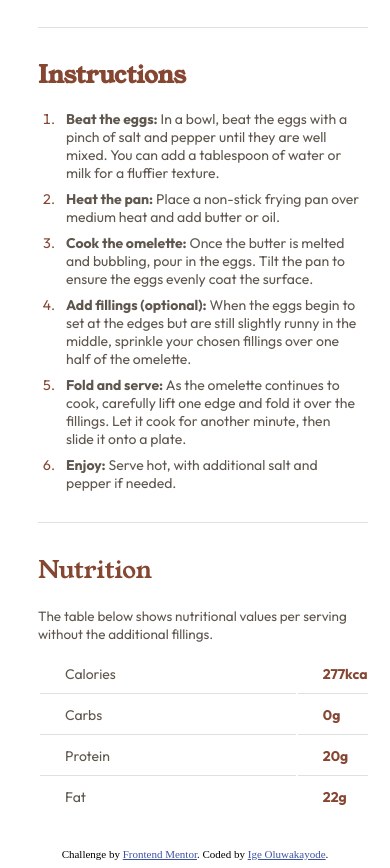
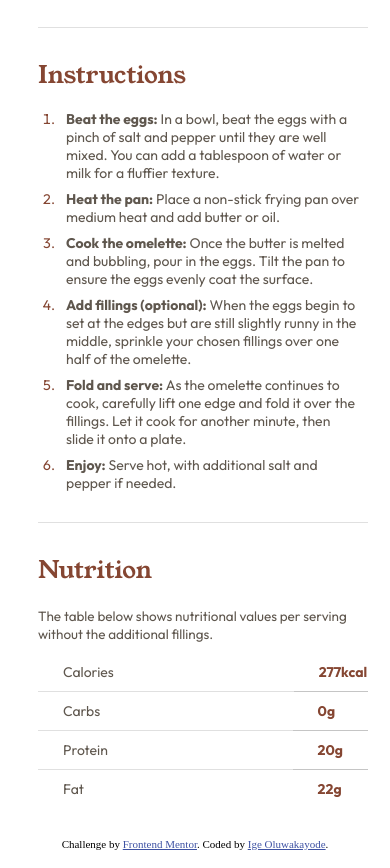
Before and after one commit to Jesuis-Jacques/recipe-page, a plain HTML site: page index.html in a window 390 px wide. Shown: the part 783-1651 px from the top of the page. Drawn offline with Linux system fonts and the light colour scheme.

Commit message:
Adjusted card width and made table row dsiplay to be grid

```diff
--- a/styles/styles.css
+++ b/styles/styles.css
@@ -57,7 +57,7 @@ article {
   margin-bottom: 100px;
   padding: 25px;
 
-  max-width: 400px;
+  max-width: 580px;
 
   background-color: hsl(0, 0%, 100%);
 }
@@ -156,7 +156,7 @@ header {
 
 .instructions-header {
   font-family: "young serif";
-  font-weight: 600;
+  font-weight: 400;
   color:hsl(14, 45%, 36%);
 
   padding-bottom: 10px;
@@ -207,6 +207,15 @@ table td {
   font-size: 14px;
 }
 
+tr {
+  display: grid;
+  grid-template-columns: 1fr 1fr;
+}
+
+table, tr, td {
+  width: 100%;
+}
+
 .measurement {
   color: hsl(14, 45%, 36%);
   font-weight: 700;
@@ -248,14 +257,9 @@ table td {
     margin: auto 30px;
   }
 
-  table {
-    width: 100%;
-
-    justify-content: space-between;
-  }
-
-  table, tr, td {
-    width: 100%;
+  tr {
+    display: grid;
+    grid-template-columns: 1fr 1fr;
   }
 
   td {
@@ -269,7 +273,8 @@ table td {
     max-width: 100vw;
   }
 
-  table,tr, td {
-    width: 100%;
+  tr {
+    display: grid;
+    grid-template-columns: 1fr 1fr;
   }
 }
```
